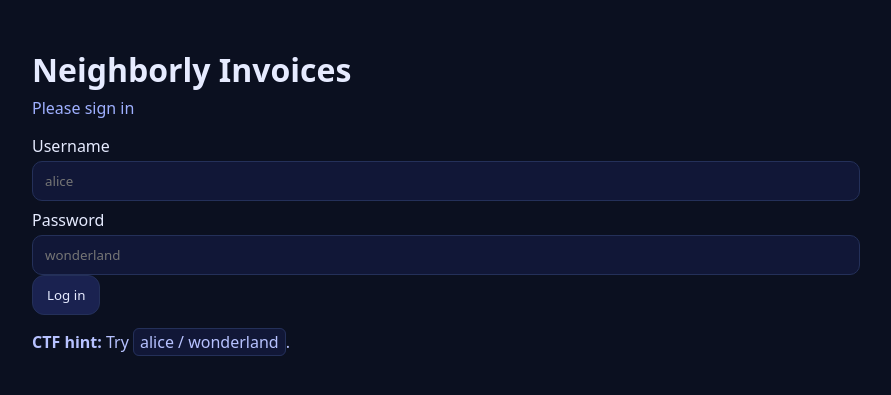
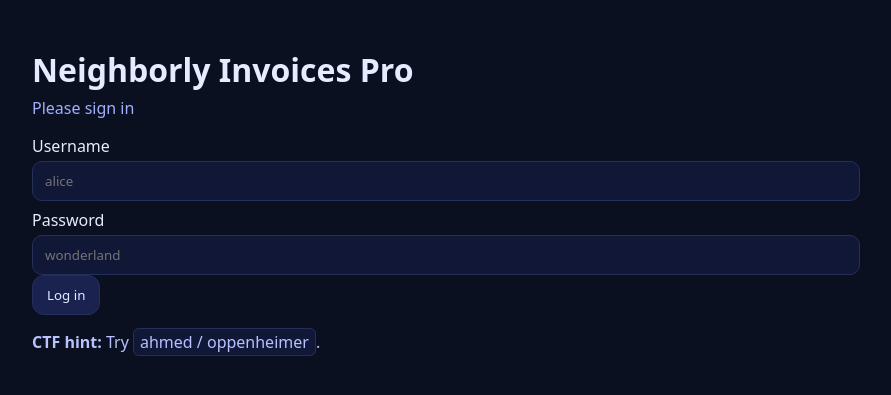
Before and after one commit to ahmedmapher/iDoooorrrrrrrrrr, a Flask app: page /login in a window 1280 px wide. Shown: the top 395 px of the page, without its empty margins (194-1085 px from the left). Run offline with Flask 3, Linux system fonts and the light colour scheme.

Commit message:
Update login.html

```diff
--- a/templates/login.html
+++ b/templates/login.html
@@ -3,12 +3,12 @@
 <head>
   <meta charset="utf-8">
   <meta name="viewport" content="width=device-width, initial-scale=1">
-    <title>Neighborly Invoices — Login</title>
+  <title>Neighborly Invoices Pro — Login</title>
   <link rel="stylesheet" href="/static/style.css">
 </head>
 <body>
   <div class="container">
-      <h1>Neighborly Invoices</h1>
+    <h1>Neighborly Invoices Pro</h1>
     <p class="subtitle">Please sign in</p>
     {% if error %}<p class="error">{{ error }}</p>{% endif %}
     <form method="post">
@@ -19,7 +19,7 @@
       <button type="submit">Log in</button>
     </form>
     <div class="hint">
-        <p><strong>CTF hint:</strong> Try <code>alice / wonderland</code>.</p>
+      <p><strong>CTF hint:</strong> Try <code>ahmed / oppenheimer</code>.</p>
     </div>
   </div>
 </body>
```
Lines whose indentation alone changed are shown as unchanged.
